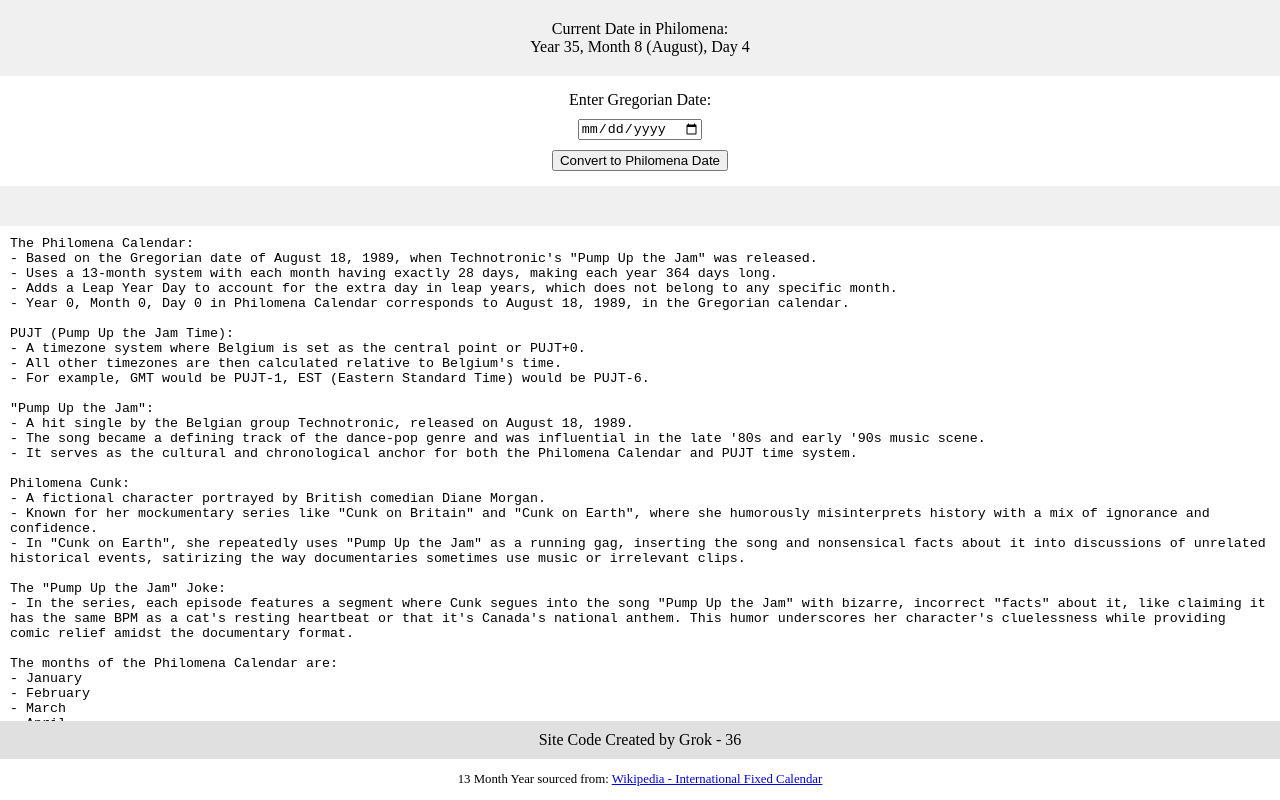
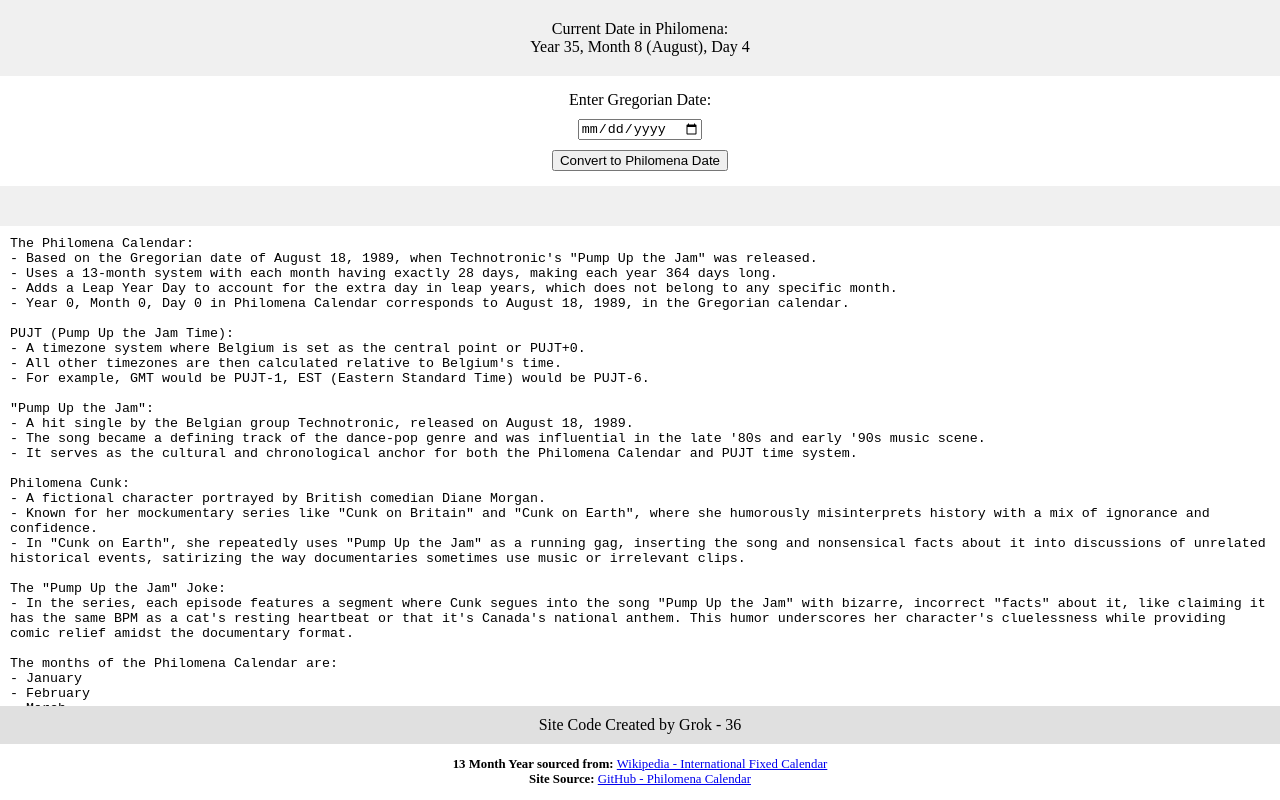
Before and after one commit to RetroZelda/philomena-calendar, a plain HTML site: page index.html in a window 1280 px wide. Drawn offline with Linux system fonts and the light colour scheme.

Commit message:
On behalf of grok, update to include link to github source

```diff
--- a/index.html
+++ b/index.html
@@ -95,6 +95,13 @@
     </textarea>
 
     <div class="footer"></div>
+    <p style="text-align:center; font-size:0.8em;">
+        <strong>13 Month Year sourced from: </strong>
+        <a href="https://en.wikipedia.org/wiki/International_Fixed_Calendar" target="_blank">Wikipedia - International Fixed Calendar</a>
+        <br>
+        <strong>Site Source: </strong>
+        <a href="https://github.com/RetroZelda/philomena-calendar" target="_blank">GitHub - Philomena Calendar</a>
+    </p>
 
     <script>
         function isLeapYear(year) {
@@ -217,10 +224,6 @@
 
         document.querySelector('.footer').innerText = `Site Code Created by Grok - 36${siteCreationYearPC}`;
 
-        // Citation for month names
-        document.body.insertAdjacentHTML('beforeend',
-            `<p style="text-align:center; font-size:0.8em;">13 Month Year sourced from: <a href="https://en.wikipedia.org/wiki/International_Fixed_Calendar" target="_blank">Wikipedia - International Fixed Calendar</a></p>`
-        );
     </script>
 </body>
 </html>
```
